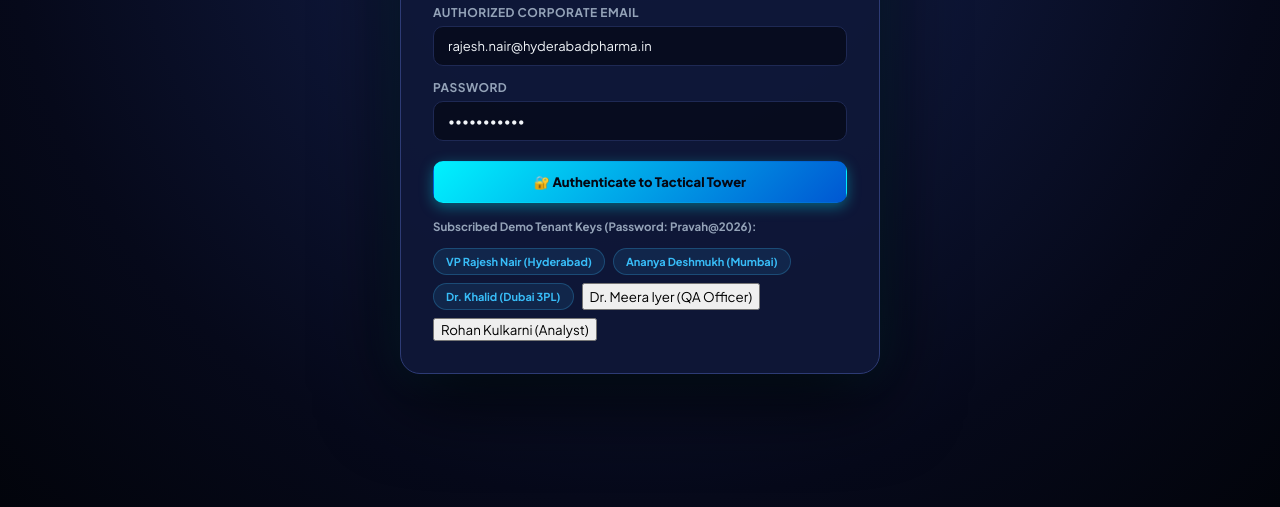
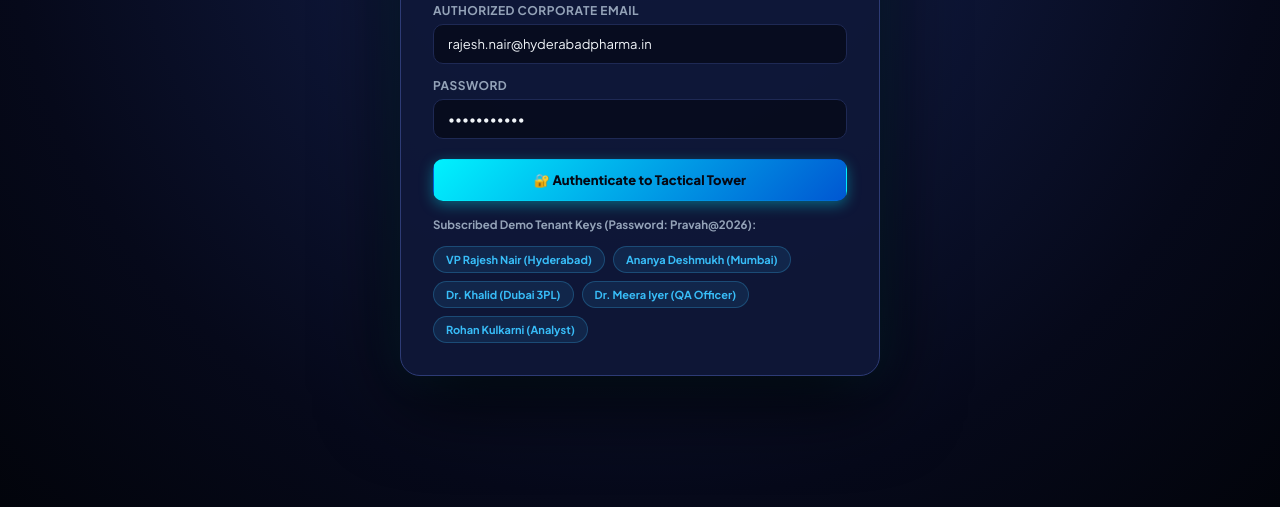
Before and after one commit to AmratanshGautam/PRAVAH_A2A, a website: page app/index.html in a window 1280 px wide. Shown: the part 292-799 px from the top of the page. Drawn offline with nearby package versions, Linux system fonts and the light colour scheme; files whose address does not match are found by name.

Commit message:
Fix RBAC login pill styling to match dark tactical theme

```diff
--- a/app/index.html
+++ b/app/index.html
@@ -529,8 +529,8 @@
           <button type="button" class="demo-pill" onclick="fillDemo('rajesh.nair@hyderabadpharma.in')">VP Rajesh Nair (Hyderabad)</button>
           <button type="button" class="demo-pill" onclick="fillDemo('ananya.deshmukh@ciplaexports.in')">Ananya Deshmukh (Mumbai)</button>
           <button type="button" class="demo-pill" onclick="fillDemo('khalid.mansoor@gulfmed3pl.ae')">Dr. Khalid (Dubai 3PL)</button>
-          <button type="button" class="demo-chip" onclick="fillDemo('qa.officer@hyderabadpharma.in')">Dr. Meera Iyer (QA Officer)</button>
-          <button type="button" class="demo-chip" onclick="fillDemo('analyst@hyderabadpharma.in')">Rohan Kulkarni (Analyst)</button>
+          <button type="button" class="demo-pill" onclick="fillDemo('qa.officer@hyderabadpharma.in')">Dr. Meera Iyer (QA Officer)</button>
+          <button type="button" class="demo-pill" onclick="fillDemo('analyst@hyderabadpharma.in')">Rohan Kulkarni (Analyst)</button>
         </div>
       </form>
 
```
Also changed, not shown: srv/public/index.html (+2 -2 lines).
